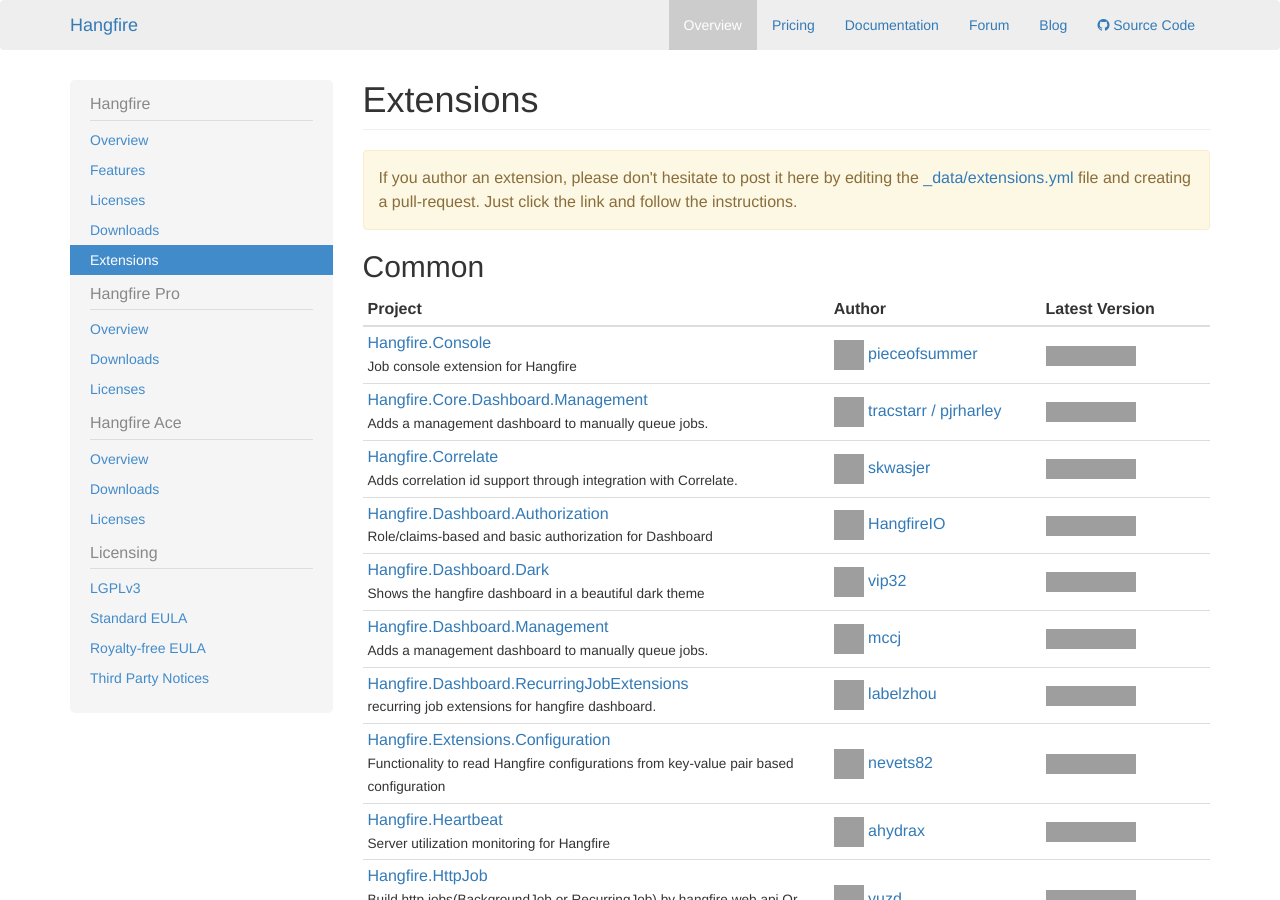
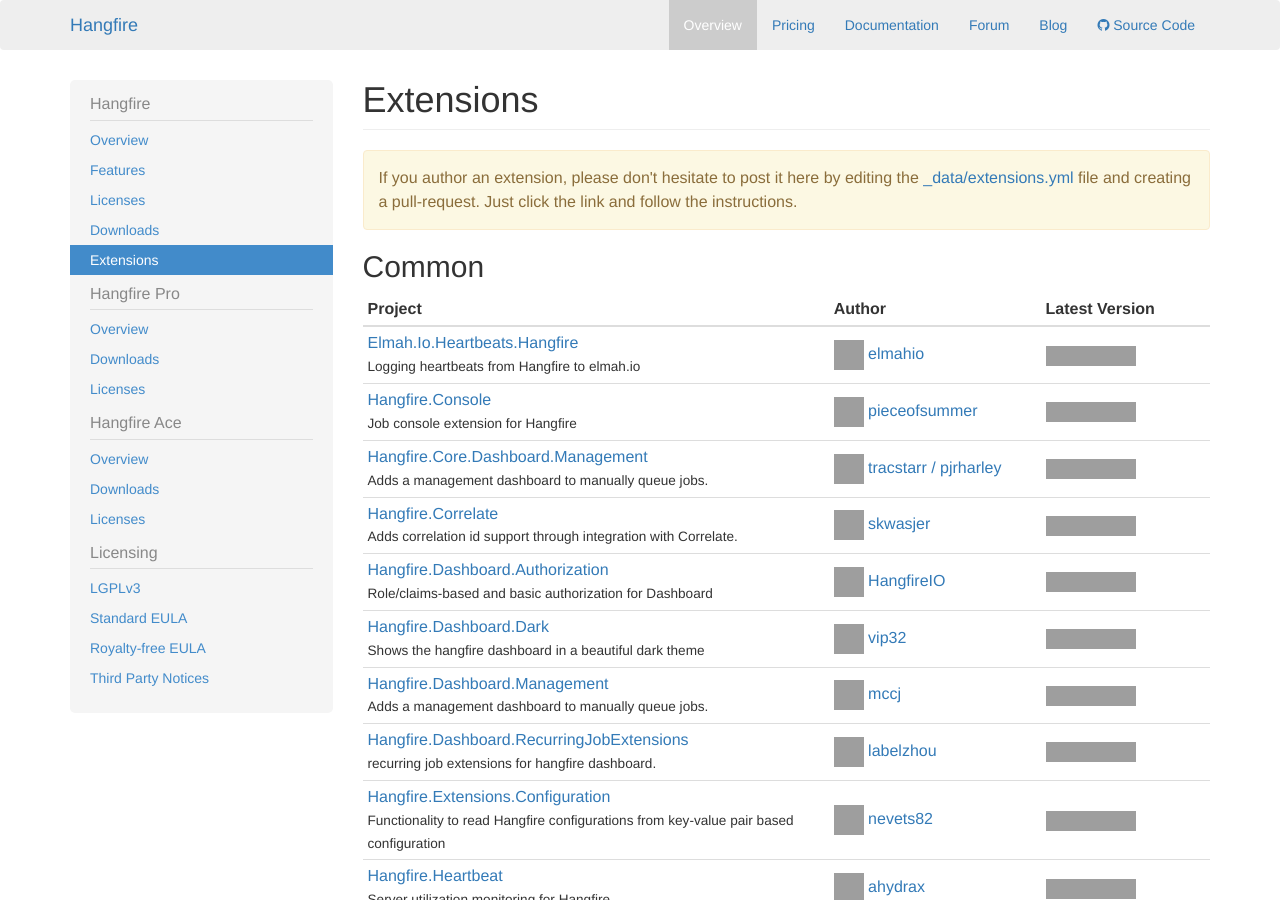
Before and after one commit to HangfireIO/Hangfire.io, a Jekyll site: the page built from extensions.md, in a window 1280 px wide and 900 px high. Built offline with Jekyll 4.4.1, drawn with Linux system fonts in a browser that asks for light colours; grey boxes are pictures that could not be loaded.

Commit message:
Add Elmah.Io.Heartbeats.Hangfire package

```diff
--- a/_data/extensions.yml
+++ b/_data/extensions.yml
@@ -5,6 +5,11 @@
 
 - name: Common
   projects:
+    - name: Elmah.Io.Heartbeats.Hangfire
+      description: Logging heartbeats from Hangfire to elmah.io
+      url: https://github.com/elmahio/Elmah.Io.Heartbeats.Hangfire
+      author: elmahio
+
     - name: Hangfire.Console
       description: Job console extension for Hangfire
       url: https://github.com/pieceofsummer/Hangfire.Console
```
